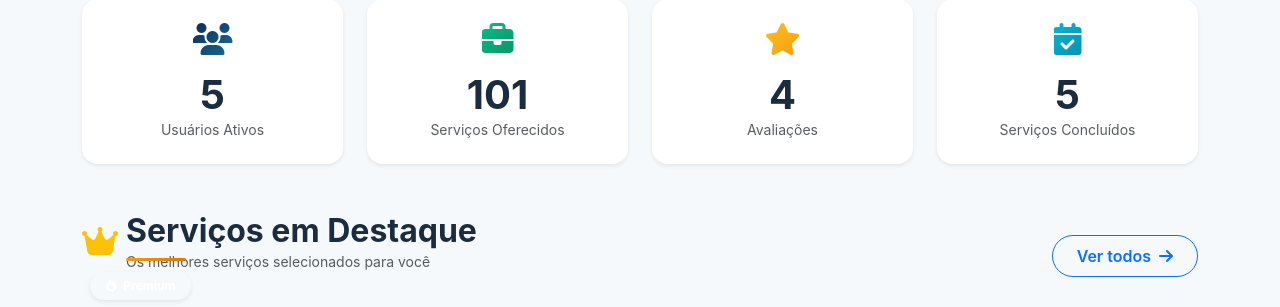
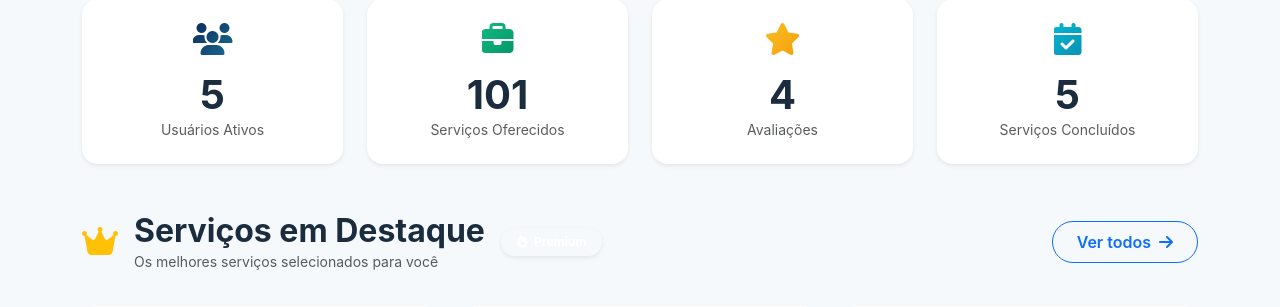
Before and after one commit to lordumungus-code/Hiring_Scope_TG2, a Flask app: page / in a window 1280 px wide. Shown: the part 722-1029 px from the top of the page. Run offline with Flask 3, Linux system fonts and the light colour scheme; some libraries are stand-ins or nearby versions.

Commit message:
serviços destaques ajustados

```diff
--- a/templates/components/servicos_destaque.html
+++ b/templates/components/servicos_destaque.html
@@ -1,19 +1,21 @@
 <!-- Seção: Serviços em Destaque (Carrossel Premium) -->
 <div class="container mb-5">
+    <!-- Cabeçalho da Seção - Totalmente isolado de estilos globais -->
     <div class="d-flex justify-content-between align-items-center mb-4 flex-wrap gap-2">
-        <div class="section-header">
-            <div class="d-flex align-items-center gap-2">
-                <div class="featured-icon">
-                    <i class="fas fa-crown fa-2x text-warning"></i>
-                </div>
-                <div>
-                    <h2 class="section-title mb-0" style="font-size: clamp(1.3rem, 5vw, 2rem);">
-                        Serviços em Destaque
-                    </h2>
-                    <p class="text-muted small mb-0">Os melhores serviços selecionados para você</p>
-                </div>
+        <div class="d-flex align-items-center gap-3">
+            <!-- Ícone da Coroa sem classes que possam ter borda -->
+            <div style="background: transparent !important; border: none !important; padding: 0 !important; margin: 0 !important;">
+                <i class="fas fa-crown fa-2x text-warning"></i>
             </div>
-            <span class="badge bg-gradient-danger ms-2 px-3 py-2 rounded-pill shadow-sm">
+            <div>
+                <h2 class="mb-0 fw-bold" style="font-size: clamp(1.3rem, 5vw, 2rem); border: none !important; padding: 0 !important; margin: 0 !important;">
+                    Serviços em Destaque
+                </h2>
+                <p class="text-muted small mb-0" style="border: none !important; padding: 0 !important; margin: 0 !important;">
+                    Os melhores serviços selecionados para você
+                </p>
+            </div>
+            <span class="badge bg-gradient-danger px-3 py-2 rounded-pill shadow-sm" style="border: none !important;">
                 <i class="fas fa-fire me-1"></i> Premium
             </span>
         </div>
```
